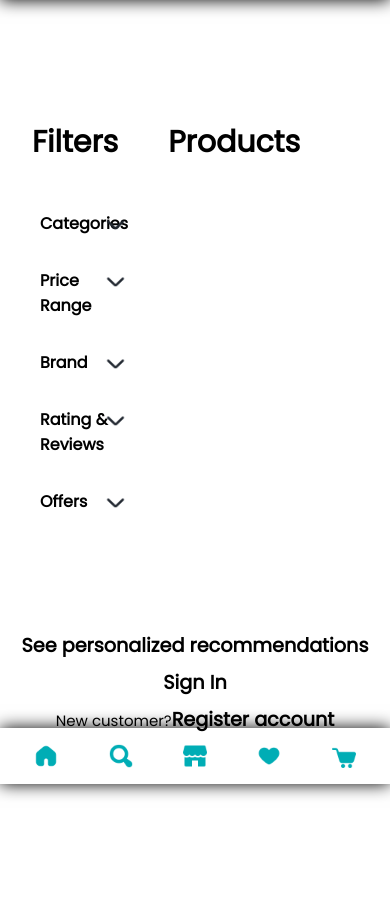
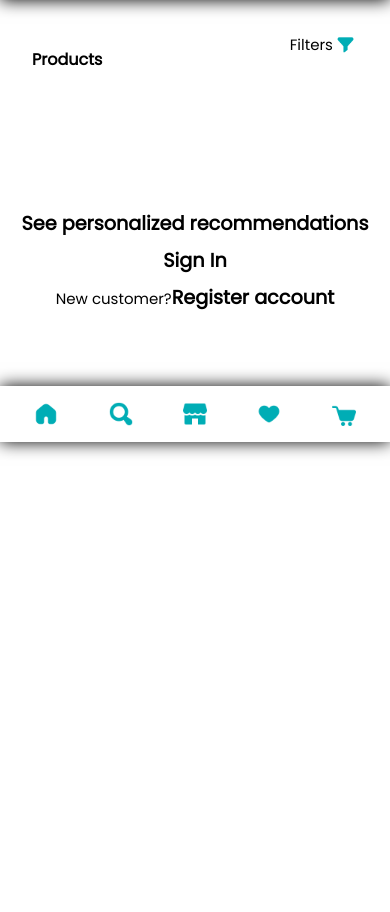
Before and after one commit to krishnasankarkk/django-kwikmart, a Django app: template templates/pages/shop.html in a window 390 px wide. Shown: the part 60-972 px from the top of the page. After the commit the page ends 516 px from the top, so only its background shows below. Run offline with Django 4.2, Linux system fonts and the light colour scheme; the template is opened without the code that fills it, so the values that code supplies are empty; some libraries are stand-ins or nearby versions.

Commit message:
responsive shop

```diff
--- a/static/css/base.css
+++ b/static/css/base.css
@@ -285,6 +285,7 @@ body {
     width: 100%;
     background-color: var(--theme-1);
     box-shadow: 0 0 1rem black;
+    position: relative;
 }
 .action-bar img {
     padding: 1rem;
@@ -309,4 +310,7 @@ body {
     .action-bar {
         display: flex;
     }
+    .breadcrumbs {
+        display: none;
+    }
 }
--- a/static/css/shop.css
+++ b/static/css/shop.css
@@ -18,6 +18,9 @@ body{
     padding: 1rem;
     display: flex;
     flex-direction: column;
+}
+.filters .close-filter-popup {
+    display: none;
 }
 .title {
     font-size: 1.5rem;
@@ -134,6 +137,7 @@ input[type="checkbox"] {
     display: flex;
     flex-direction: column;
     padding: 1rem;
+    position: relative;
 }
 .products {
     margin-top: 1rem;
@@ -255,3 +259,101 @@ input[type="checkbox"] {
     height: .8rem;
     width: auto;
 }
+.shop-filter {
+    position: absolute;
+    top: 5%;
+    right: 3%;
+    display: none;
+    flex-direction: row;
+    align-items: center;
+    justify-content: center;
+    gap: .2rem;
+    background-color: var(--theme-2);
+    color: var(--theme-3);
+    border-radius: .5rem .5rem 0 0;
+    padding: .5rem;
+    z-index: 1;
+}
+.shop-filter img {
+    width: 1.2rem;
+    height: auto;
+}
+
+@media screen and (max-width: 576px) {
+    body{
+        margin-top: 4rem;
+    }
+    .product-section h1{
+        font-size: 1rem;
+    }
+    .products {
+        display: flex;
+        flex-direction: column;
+        align-items: center;
+        justify-content: center;
+    }
+   .filters {
+        position: fixed;
+        top: 50%;
+        left: 50%;
+        transform: translate(-50%, -50%);
+        z-index: 999;
+        width: 90%;
+        height: 60%;
+        box-shadow: 0 0 1rem black;
+        overflow-y: auto;
+        display: none;
+   }
+   .filters .close-filter-popup{
+        position: absolute;
+        top: .5rem;
+        right: .5rem;
+        background-color: var(--theme-6);
+        width: 1.2rem;
+        height: 1.2rem;
+        border-radius: 100%;
+        padding: .2rem;
+        cursor: pointer;
+        display: flex;
+        align-items: center;
+        justify-content: center;
+   }
+   .filters .close-filter-popup img {
+        width: 1rem;
+        height: 1rem;
+        z-index: 99;
+   }
+   .filters h1 {
+    font-size: 1.2rem;
+   }
+   .products .product {
+        width: 100%;
+        display: flex;
+        flex-direction: row;
+        align-items: center;
+        justify-content: center;
+   }
+   .products .product img {
+        width: 10rem;
+        height: auto;
+        border-radius: 1rem;
+   }
+   .products .product .offer {
+        top: .5rem;
+        width: 2rem;
+   }
+   .products .product .actions {
+        right: 0%;
+        top: 50%;
+   }
+   .products .product .actions img {
+        width: 1.5rem;
+   }
+   .products .product .product-details{
+    align-items: start;
+    text-align: start;
+   }
+   .shop-filter {
+    display: flex;
+   }
+}
--- a/templates/pages/shop.html
+++ b/templates/pages/shop.html
@@ -5,6 +5,9 @@
     <link rel="stylesheet" href="{% static 'css/shop.css' %}">
     <div class="shop">
         <div class="filters">
+            <div class="close-filter-popup">
+                <img src="{% static 'images/x.png' %}" alt="">
+            </div>
             <h1>Filters</h1>
             <div class="line"></div>
             <div class="categories">
@@ -204,6 +207,10 @@
             </div>
         </div>
         <div class="product-section">
+            <div class="shop-filter">
+                <span>Filters</span>
+                <img src="{% static 'images/filter.png' %}" alt="">
+            </div>
             <h1>Products</h1>
             <div class="line"></div>
             <div class="products" id="shop-products">
--- a/templates/scripts/scripts.html
+++ b/templates/scripts/scripts.html
@@ -56,6 +56,14 @@
                 message.remove();
             }, 3000);
     }
+
+    // close shop filter popup.
+    $('.close-filter-popup').click(function(){
+        $('.filters').hide()
+    })
+    $('.shop-filter').click(function(){
+        $('.filters').show()
+    })
 
     // save account changes.
     $('#change-account').submit(function(event) {
```
Also changed, not shown: static/images/filter.png (added).
